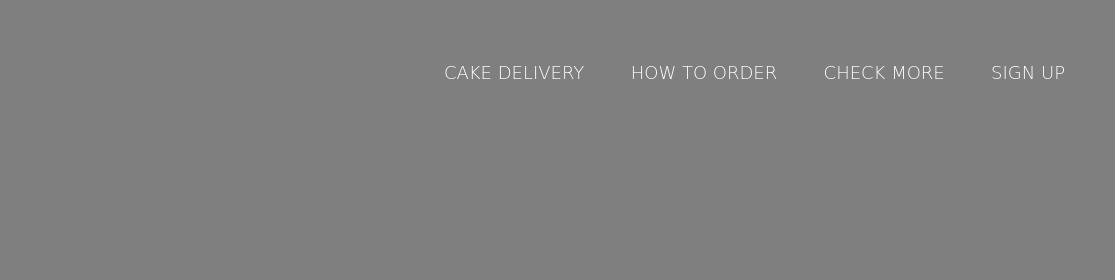
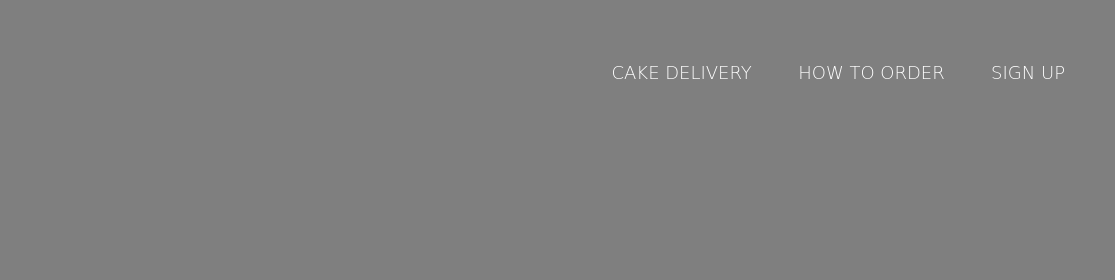
Before and after one commit to pawki07/Cafe-Website, a plain HTML site: page index.html in a window 1280 px wide. Shown: the top 280 px of the page, 165-1280 px from the left. Drawn offline with nearby package versions, Linux system fonts and the light colour scheme; a web font is replaced by a local one.

Commit message:
removed check more

```diff
--- a/index.html
+++ b/index.html
@@ -19,7 +19,6 @@
 				<ul class = "main-nav animated slideInDown" id="check-class">
 					<li><a href="cake_delivery.html">CAKE DELIVERY</a></li>
 					<li><a href="#">HOW TO ORDER</a></li>
-					<li><a href="#">CHECK MORE</a></li>
 					<li><a href="#">Sign up</a></li>
 
 				</ul>
```
